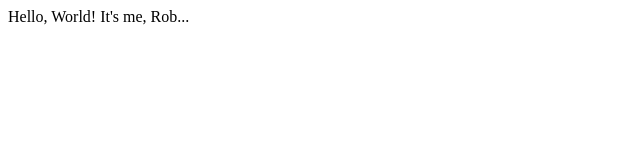
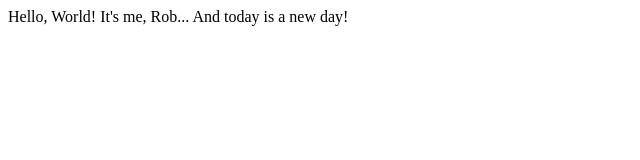
Before and after one commit to eb35/netlify-anymod, a plain HTML site: page index.html in a window 1280 px wide. Shown: the whole page, without its empty margins (0-640 px from the left). Drawn offline with Linux system fonts and the light colour scheme.

Commit message:
Update index.html
Practice makes perfect

```diff
--- a/index.html
+++ b/index.html
@@ -8,6 +8,6 @@
   </head>
 
   <body>
-    Hello, World! It's me, Rob...
+    Hello, World! It's me, Rob... And today is a new day!
   </body>
 </html>
```
